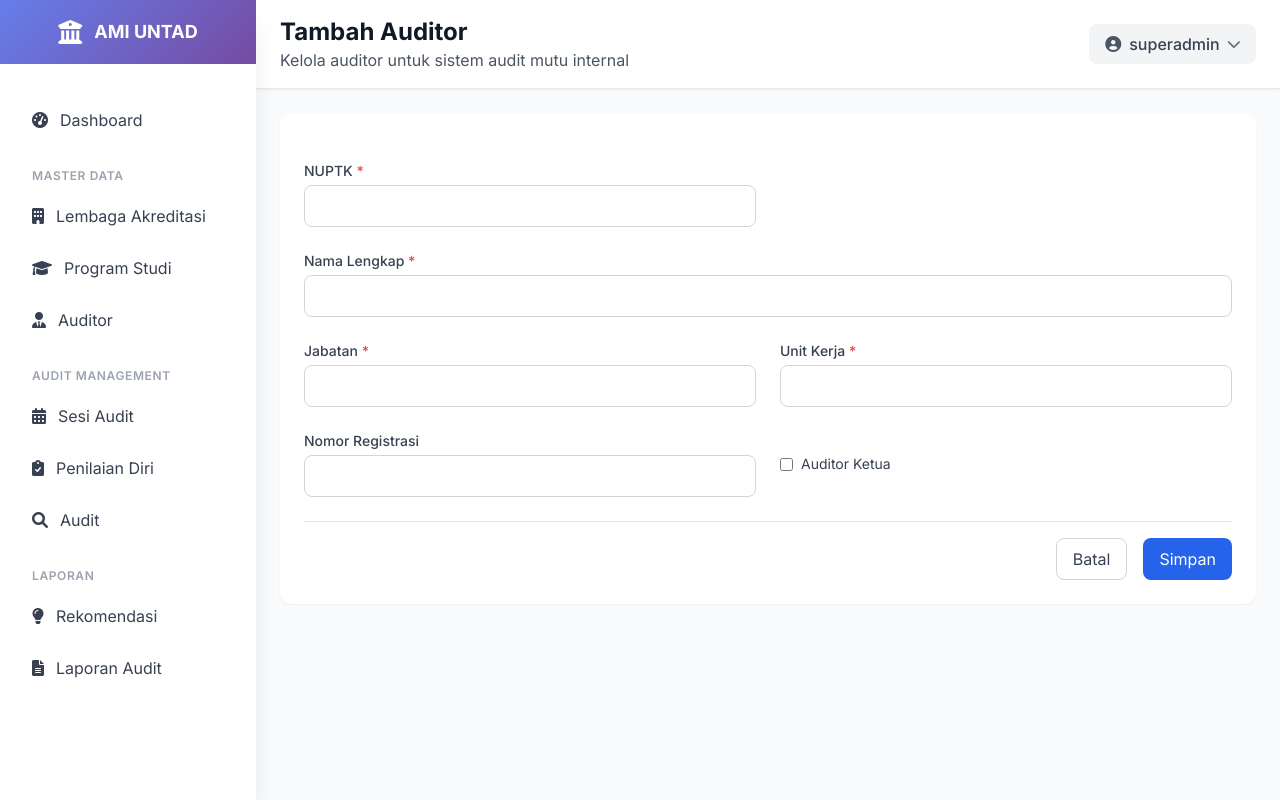
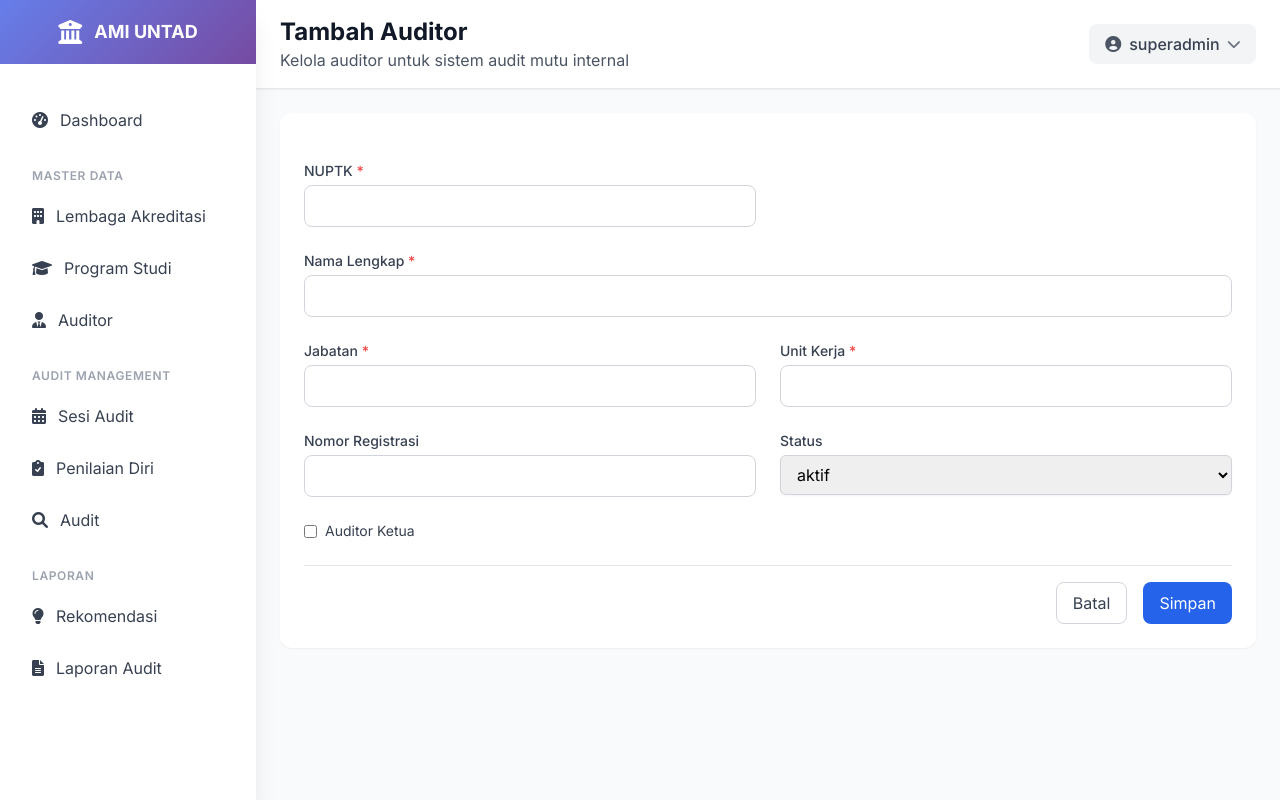
Before and after one commit to mahatirnajar/sipmi, a Django app: page /auditor/create/ in a window 1280 px wide. Run offline with Django 5.2, Linux system fonts and the light colour scheme; a user stored in the database is signed in; parts of the project's set-up code (start-up, migrations or seed data) failed here and were passed over; some libraries are stand-ins or nearby versions.

Commit message:
Fix Auditor

```diff
--- a/ami/forms.py
+++ b/ami/forms.py
@@ -176,16 +176,16 @@ class KoordinatorProgramStudiForm(forms.ModelForm):
             }),
         }
 
-    def clean_nuptk(self):
-        """Validasi NUPTK harus unik"""
-        nuptk = self.cleaned_data['nuptk']
-        if User.objects.filter(username=nuptk).exists():
-            raise forms.ValidationError("NUPTK Sudah Terdaftar.")
-        return nuptk
+    # def clean_nuptk(self):
+    #     """Validasi NUPTK harus unik"""
+    #     nuptk = self.cleaned_data['nuptk']
+    #     if User.objects.filter(username=nuptk).exists():
+    #         raise forms.ValidationError("NUPTK Sudah Terdaftar.")
+    #     return nuptk
 class AuditorForm(forms.ModelForm):
     class Meta:
         model = Auditor
-        fields = ['nuptk', 'nama_lengkap', 'jabatan', 'unit_kerja', 'nomor_registrasi', 'is_auditor_ketua']
+        fields = ['nuptk', 'nama_lengkap', 'jabatan', 'unit_kerja', 'nomor_registrasi', 'is_auditor_ketua', 'status']
         widgets = {
             'nuptk': forms.TextInput(attrs={'class': 'form-control'}),
             'nama_lengkap': forms.TextInput(attrs={'class': 'form-control'}),
@@ -193,14 +193,17 @@ class AuditorForm(forms.ModelForm):
             'unit_kerja': forms.TextInput(attrs={'class': 'form-control'}),
             'nomor_registrasi': forms.TextInput(attrs={'class': 'form-control'}),
             'is_auditor_ketua': forms.CheckboxInput(attrs={'class': 'form-check-input'}),
+            'status': forms.Select(attrs={
+                'class': 'form-select mt-1 block w-full rounded-md border-gray-300 shadow-sm focus:border-blue-500 focus:ring-blue-500'})
+
         }
 
-    def clean_nuptk(self):
-        """Validasi NUPTK harus unik"""
-        nuptk = self.cleaned_data['nuptk']
-        if User.objects.filter(username=nuptk).exists():
-            raise forms.ValidationError("NUPTK Sudah Terdaftar.")
-        return nuptk
+    # def clean_nuptk(self):
+    #     """Validasi NUPTK harus unik"""
+    #     nuptk = self.cleaned_data['nuptk']
+    #     if User.objects.filter(username=nuptk).exists():
+    #         raise forms.ValidationError("NUPTK Sudah Terdaftar.")
+    #     return nuptk
 
 
 class AuditSessionForm(forms.ModelForm):
--- a/templates/ami/auditor_form.html
+++ b/templates/ami/auditor_form.html
@@ -64,6 +64,13 @@
                     <p class="mt-1 text-xs text-red-600">{{ form.nomor_registrasi.errors|join:", " }}</p>
                     {% endif %}
                 </div>
+                <div>
+                    <label for="{{ form.status.id_for_label }}" class="block text-sm font-medium text-gray-700 mb-1">Status</label>
+                    {{ form.status |add_class:"w-full px-3 py-2 border border-gray-300 rounded-lg" }}
+                    {% if form.status.errors %}
+                    <p class="mt-1 text-sm text-red-600">{{ form.status.errors }}</p>
+                    {% endif %}
+                </div>
 
                 <div class="flex items-center">
                     <input type="checkbox" id="{{ form.is_auditor_ketua.id_for_label }}" name="{{ form.is_auditor_ketua.html_name }}" {% if form.is_auditor_ketua.value %}checked{% endif %}>
```
Also changed, not shown: db.sqlite3.
